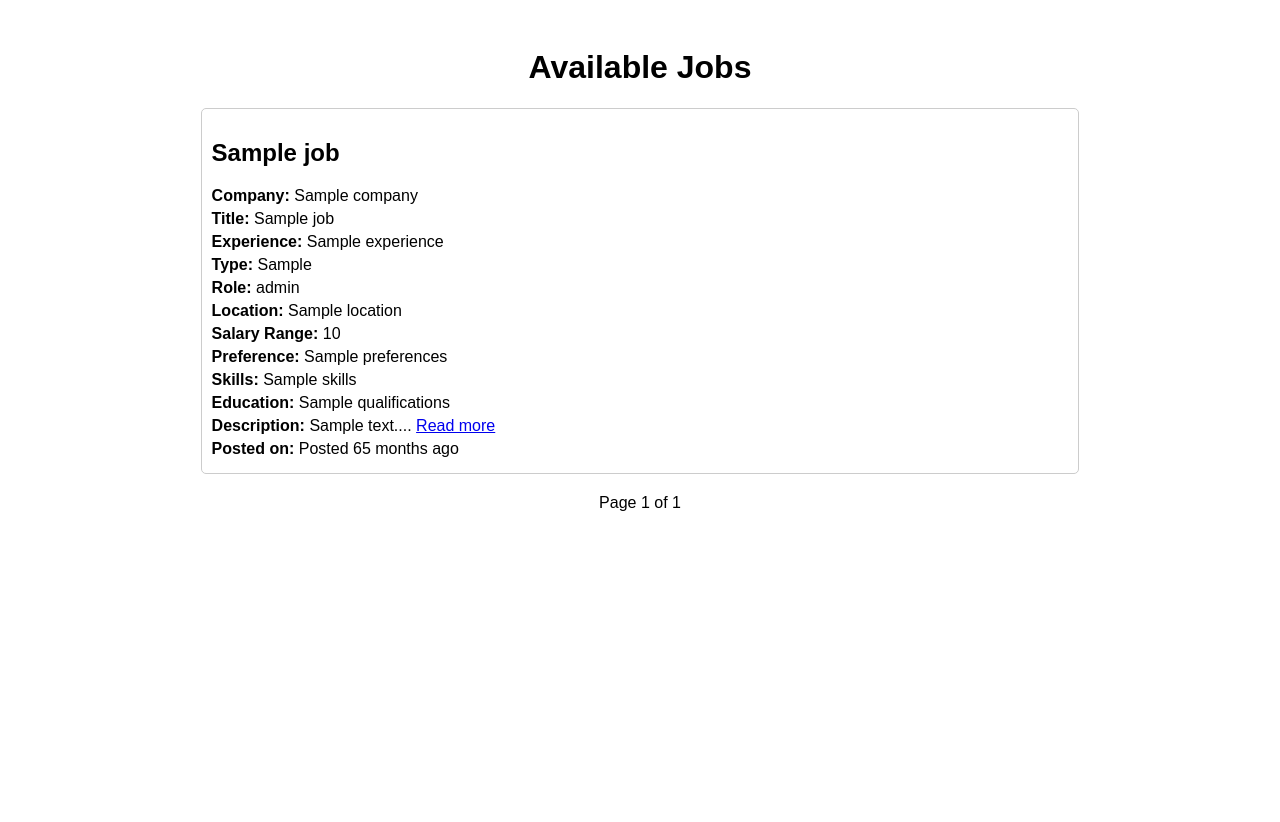
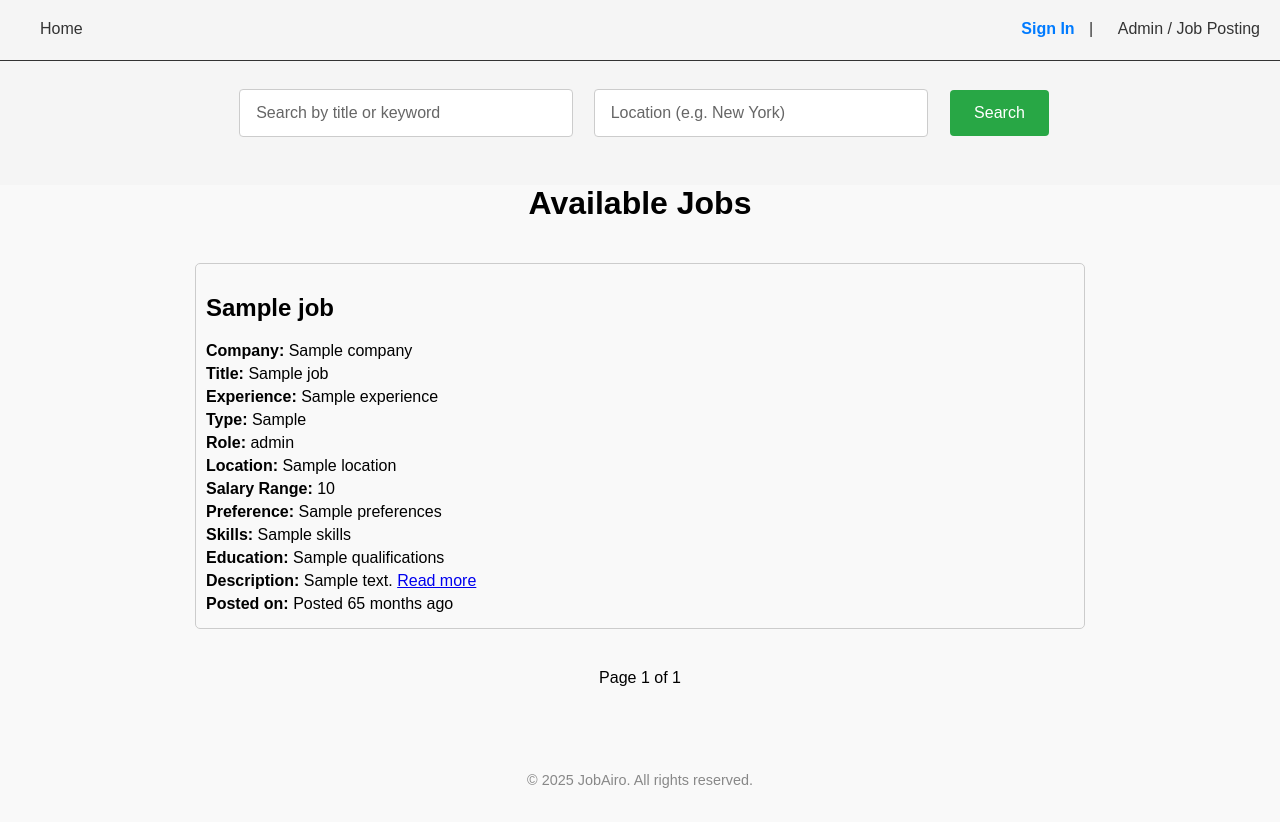
Before and after one commit to viveksingh1508/fastapiscrapeproject, a FastAPI app: template app/templates/jobs.html in a window 1280 px wide. Before the commit the page ends 511 px from the top, so only its background shows below. Run offline with FastAPI, Linux system fonts and the light colour scheme; the template is opened without the code that fills it: most values are stand-ins (such as "Sample title", 1, 10 or a date in 2020); parts of the project's set-up code (start-up, migrations or seed data) failed here and were passed over.

Commit message:
added css and html to the code

```diff
--- /dev/null
+++ b/app/static/css/footer.css
@@ -0,0 +1,7 @@
+footer {
+    text-align: center;
+    margin-top: 50px;
+    padding: 20px;
+    font-size: 0.9rem;
+    color: #888;
+}
--- /dev/null
+++ b/app/static/css/header.css
@@ -0,0 +1,48 @@
+.nav-left,
+.nav-right {
+    position: absolute;
+    top: 20px;
+}
+
+.nav-left {
+    left: 20px;
+}
+
+.nav-right {
+    right: 20px;
+}
+
+
+
+.nav-btn {
+    text-decoration: none;
+    color: #333;
+    margin-left: 20px;
+    font-size: 16px;
+    font-weight: 500;
+    cursor: pointer;
+}
+
+.nav-btn:hover {
+    text-decoration: underline;
+}
+
+
+
+.nav-btn-sign {
+    text-decoration: none;
+    color: #007bff;
+    margin-left: 20px;
+    font-size: 16px;
+    font-weight: bold;
+    cursor: pointer;
+}
+
+.nav-btn-sign:hover {
+    text-decoration: underline;
+}
+
+.separator {
+    margin: 20px 0;
+    color: #333;
+}
--- /dev/null
+++ b/app/static/css/jobs.css
@@ -0,0 +1,20 @@
+.job-card {
+    font-family: Arial, sans-serif;
+    padding: 20px;
+    text-align: left;
+}
+
+.job {
+    border: 1px solid #ccc;
+    padding: 10px;
+    margin-bottom: 10px;
+    border-radius: 5px;
+}
+
+.job h3 {
+    margin: 0 0 5px;
+}
+
+.job p {
+    margin: 5px 0;
+}
--- /dev/null
+++ b/app/static/css/search.css
@@ -0,0 +1,37 @@
+form.search-area {
+    margin-top: 0;
+    background-color: whitesmoke;
+    color: white;
+    padding: 20px;
+    position: relative;
+}
+
+
+.search-area input[type="text"] {
+    padding: 14px 16px;
+    margin: 8px;
+    width: 300px;
+    font-size: 16px;
+    border: 1px solid #ccc;
+    border-radius: 4px;
+}
+
+.search-area input::placeholder {
+    font-size: 16px;
+    color: #666;
+}
+
+.search-btn {
+    padding: 14px 24px;
+    margin-left: 10px;
+    background-color: #28a745;
+    color: white;
+    border: none;
+    border-radius: 4px;
+    cursor: pointer;
+    font-size: 16px;
+}
+
+.search-btn:hover {
+    background-color: #218838;
+}
--- a/app/static/css/styles.css
+++ b/app/static/css/styles.css
@@ -13,104 +13,25 @@ body {
     position: relative;
 }
 
-.nav-left,
-.nav-right {
-    position: absolute;
-    top: 20px;
-}
-
-.nav-left {
-    left: 20px;
-}
-
-.nav-right {
-    right: 20px;
-}
-
-.nav-btn {
-    text-decoration: none;
-    color: #333;
-    margin-left: 20px;
-    font-size: 16px;
-    font-weight: 500;
-    cursor: pointer;
-}
-
-.nav-btn:hover {
-    text-decoration: underline;
-}
-
-
-
-.nav-btn-sign {
-    text-decoration: none;
-    color: #007bff;
-    margin-left: 20px;
-    font-size: 16px;
-    font-weight: bold;
-    cursor: pointer;
-}
-
-.nav-btn-sign:hover {
-    text-decoration: underline;
-}
-
-
-
-.search-area {
-    margin-top: 50px;
-}
-
-.search-area input[type="text"] {
-    padding: 14px 16px;
-    margin: 8px;
-    width: 300px;
-    font-size: 16px;
-    border: 1px solid #ccc;
-    border-radius: 4px;
-}
-
-.search-area input::placeholder {
-    font-size: 16px;
-    color: #666;
-}
-
-.search-btn {
-    padding: 14px 24px;
-    margin-left: 10px;
-    background-color: #28a745;
-    color: white;
-    border: none;
-    border-radius: 4px;
-    cursor: pointer;
-    font-size: 16px;
-}
-
-.search-btn:hover {
-    background-color: #218838;
-}
-
-footer {
-    margin-top: 50px;
-    padding: 20px;
-    font-size: 0.9rem;
-    color: #888;
-}
-
-.separator {
-    margin: 20px 0;
-    color: #333
-}
-
-.header-separator {
+hr.header-separator {
     border: none;
     border-top: 1px solid #333;
-    margin: 25px 0 20px 0;
+    margin: 0;
     width: 100vw;
     position: relative;
     left: 50%;
     transform: translateX(-50%);
 }
+
+hr.header-separator {
+    margin: 0;
+    border: none;
+    border-top: 1px solid #333;
+    width: 100vw;
+    left: 50%;
+    transform: translateX(-50%);
+}
+
 
 .btn-primary {
     background-color: #007bff;
@@ -134,7 +55,7 @@ footer {
 .banner-image {
     width: 100%;
     text-align: center;
-    margin: 20px 0;
+    margin: 0;
 }
 
 .banner-image img {
--- /dev/null
+++ b/app/templates/base.html
@@ -0,0 +1,23 @@
+<!-- In base.html or your main layout file -->
+<!DOCTYPE html>
+<html lang="en">
+  <head>
+    <meta charset="UTF-8" />
+    <title>JobAiro</title>
+    <link rel="stylesheet" href="/static/css/styles.css" />
+    <link rel="stylesheet" href="/static/css/header.css" />
+    <link rel="stylesheet" href="/static/css/footer.css" />
+    <link rel="stylesheet" href="/static/css/search.css" />
+    <!-- <link rel="stylesheet" href="/static/css/jobs.css" /> -->
+
+    <!-- other head content -->
+    {% block head %}{% endblock %}
+  </head>
+  <body>
+    {% include "header.html" %} {% block content %}
+    <!-- This is where the content from other templates will be injected -->
+    {% endblock %} {% include "footer.html" %}
+
+    <!-- page content -->
+  </body>
+</html>
--- /dev/null
+++ b/app/templates/footer.html
@@ -0,0 +1,4 @@
+<footer>
+  <link rel="stylesheet" href="/static/css/footer.css" />
+  <p>&copy; 2025 JobAiro. All rights reserved.</p>
+</footer>
--- /dev/null
+++ b/app/templates/header.html
@@ -0,0 +1,13 @@
+<header class="main-header">
+  <div class="nav-left">
+    <a href="/" class="btn nav-btn">Home</a>
+  </div>
+
+  <div class="nav-right">
+    <a href="/login" class="btn nav-btn-sign" style="margin-right: 10px"
+      >Sign In</a
+    >
+    <span class="separator">|</span>
+    <a href="/admin" class="btn nav-btn">Admin / Job Posting</a>
+  </div>
+</header>
--- a/app/templates/jobs.html
+++ b/app/templates/jobs.html
@@ -1,32 +1,16 @@
-<!DOCTYPE html>
-<html lang="en">
-  <head>
-    <meta charset="UTF-8" />
-    <meta name="viewport" content="width=device-width, initial-scale=1.0" />
-    <title>Jobs Listing</title>
-    <style>
-      body {
-        font-family: Arial, sans-serif;
-        padding: 20px;
-      }
-      .job {
-        border: 1px solid #ccc;
-        padding: 10px;
-        margin-bottom: 10px;
-        border-radius: 5px;
-      }
-      .job h3 {
-        margin: 0 0 5px;
-      }
-      .job p {
-        margin: 5px 0;
-      }
-    </style>
-  </head>
-  <body>
-    <h1 style="text-align: center">Available Jobs</h1>
+{% extends "base.html" %} {% block head %}
+<link rel="stylesheet" href="/static/css/jobs.css" />
+{% endblock %}{% block content %}
+<header class="main-header">
+  <hr class="header-separator" />
+  {% include "search_form.html" %}
+</header>
+
+<h1 style="text-align: center; margin-top: 0px">Available Jobs</h1>
+
 {% for job in jobs %}
-    <a href="/jobs/{{job.id}}" style="text-decoration: none; color: inherit">
+<div class="job-card">
+  <a href="/jobs/{{ job.id }}" style="text-decoration: none; color: inherit">
     <div class="job" style="width: 70%; margin: 0 auto">
       <h2>{{ job.title }}</h2>
       <p><strong>Company:</strong> {{ job.company }}</p>
@@ -40,31 +24,37 @@
       <p><strong>Skills:</strong> {{ job.skills }}</p>
       <p><strong>Education:</strong> {{ job.qualifications }}</p>
       <p>
-          <strong>Description:</strong> {{ job.job_description[:100] }}...
+        <strong>Description:</strong> {{ job.job_description|truncate(100, True,
+        '...') }}
         <a href="/jobs/{{ job.id }}">Read more</a>
       </p>
       <p>
         <strong>Posted on:</strong>
-          <span data-posted-at="{{job.posted_at}}"></span>
-        </p></div
-    ></a>
+        <span data-posted-at="{{ job.posted_at }}"></span>
+      </p>
+    </div>
+  </a>
+</div>
 
 {% else %}
-    <p>No jobs available at the moment.</p>
+<p style="text-align: center">No jobs available at the moment.</p>
 {% endfor %}
+
 <div style="text-align: center; margin-top: 20px">
   {% if page > 1 %}
-      <a href="/jobs?page={{ page - 1 }}" style="margin-right: 10px"
+  <a
+    href="?keyword={{ request.query_params.get('keyword', '') }}&location={{ request.query_params.get('location', '') }}&page={{ page - 1 }}"
+    style="margin-right: 10px"
     >&laquo; Previous</a
   >
-      {% endif %} Page {{ page }} of {{ total_pages }} {% if page < total_pages
-      %}
-      <a href="/jobs?page={{ page + 1 }}" style="margin-left: 10px"
+  {% endif %} Page {{ page }} of {{ total_pages }} {% if page < total_pages %}
+  <a
+    href="?keyword={{ request.query_params.get('keyword', '') }}&location={{ request.query_params.get('location', '') }}&page={{ page + 1 }}"
+    style="margin-left: 10px"
     >Next &raquo;</a
   >
   {% endif %}
 </div>
-  </body>
-</html>
 
 <script src="/static/js/script.js"></script>
+{% endblock %}
--- /dev/null
+++ b/app/templates/search_form.html
@@ -0,0 +1,15 @@
+<form action="/jobs/search" method="GET" class="search-area">
+  <input
+    type="text"
+    name="keyword"
+    placeholder="Search by title or keyword"
+    value="{{ request.query_params['keyword'] | default('') }}"
+  />
+  <input
+    type="text"
+    name="location"
+    placeholder="Location (e.g. New York)"
+    value="{{ request.query_params['location'] | default('') }}"
+  />
+  <button type="submit" class="btn search-btn">Search</button>
+</form>
```
Also changed, not shown: app/routes/jobs_router.py (+17 -4 lines), app/services/jobs.py (+65 -21 lines), app/templates/index.html (+7 -41 lines), app/static/css/index.css (added). Lines whose indentation alone changed are shown as unchanged.
